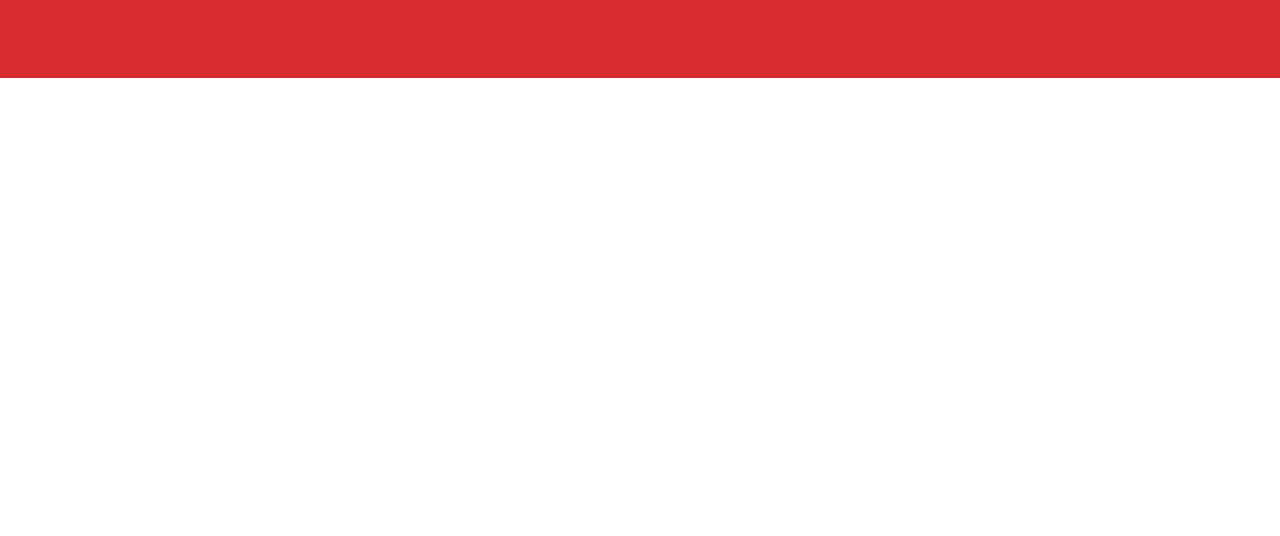
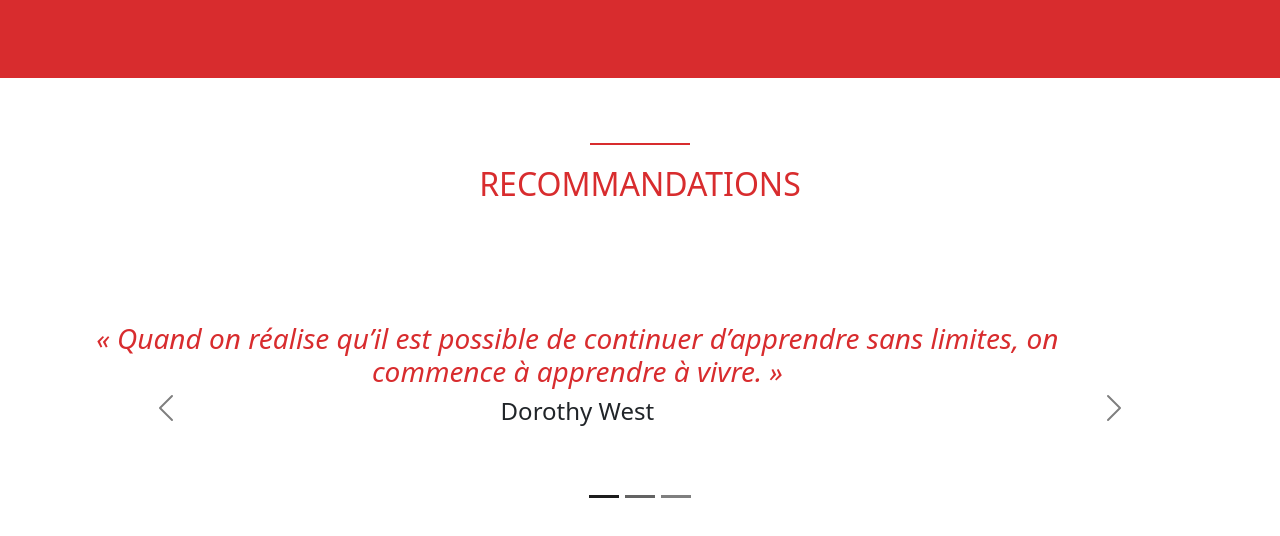
Before and after one commit to Marie930/CV_MLB, a plain HTML site: page index.html in a window 1280 px wide. Shown: the part 4082-4618 px from the top of the page. Before the commit the page ends 4160 px from the top, so only its background shows below. Drawn offline with nearby package versions, Linux system fonts and the light colour scheme.

Commit message:
recommandations

```diff
--- a/css/style.css
+++ b/css/style.css
@@ -268,8 +268,20 @@ section .heading h2 {
     -webkit-filter: none;
 }
 
-#portfolio .col-md-4{
+#portfolio .col-md-4 {
     margin-bottom: 20px;
 }
 
 /*RECOMMANDATIONS*/
+#recommendations .heading h2 {
+    color: #d82c2e;
+}
+
+#myCarousel .carousel-item{
+    padding: 30px 30px 90px;
+}
+
+#myCarousel .carousel-item h3{
+    color: #d82c2e;
+    font-style: italic;
+}
--- a/index.html
+++ b/index.html
@@ -227,6 +227,49 @@
                     <img src="/img/facebook_video.png" class="img-thumbnail" alt="facebook video">
                 </a>
             </div>
+        </div>
+    </section>
+    <section id="recommendations">
+        <div class="container">
+            <div class="divider">
+            </div>
+            <div class="heading">
+                <h2>Recommandations</h2>
+            </div>
+
+            <div id="myCarousel" class="carousel carousel-dark slide text-center" data-bs-ride="carousel">
+                <div class="carousel-indicators">
+                    <button type="button" data-bs-target="#myCarousel" data-bs-slide-to="0" class="active"
+                        aria-current="true" aria-label="Slide 1"></button>
+                    <button type="button" data-bs-target="#myCarousel" data-bs-slide-to="1"
+                        aria-label="Slide 2"></button>
+                    <button type="button" data-bs-target="#myCarousel" data-bs-slide-to="2"
+                        aria-label="Slide 3"></button>
+                </div>
+                <div class="carousel-inner">
+                    <div class="carousel-item active">
+                        <h3>« Quand on réalise qu’il est possible de continuer d’apprendre sans limites, on commence à
+                            apprendre à vivre. »</h3>
+                        <h4>Dorothy West</h4>
+                    </div>
+                    <div class="carousel-item">
+                        <h3>« L’art commence avec la difficulté. »</h3>
+                        <h4>André Gide</h4>
+                    </div>
+                    <div class="carousel-item">
+                        <h3> « Je ne regarde jamais en arrière. Cela détourne l’attention de l’instant présent. »</h3>
+                        <h4>Edna Mode</h4>
+                    </div>
+                </div>
+                <button class="carousel-control-prev" type="button" data-bs-target="#myCarousel" data-bs-slide="prev">
+                    <span class="carousel-control-prev-icon" aria-hidden="true"></span>
+                    <span class="visually-hidden">Previous</span>
+                </button>
+                <button class="carousel-control-next" type="button" data-bs-target="#myCarousel" data-bs-slide="next">
+                    <span class="carousel-control-next-icon" aria-hidden="true"></span>
+                    <span class="visually-hidden">Next</span>
+                </button>
+            </div>
 
         </div>
     </section>
```
